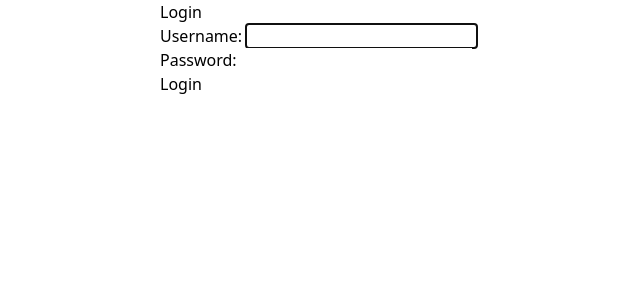
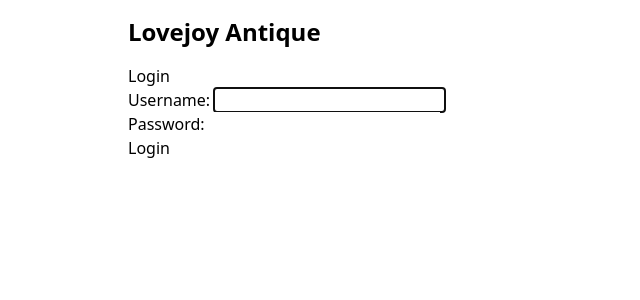
Before and after one commit to aurora-dot/Lovejoys-Antique-Evaluation, a Django app: page /accounts/login/ in a window 1280 px wide. Shown: the top 300 px of the page, without its empty margins (0-640 px from the left). Run offline with Django 3.2, Linux system fonts and the light colour scheme; style sheets or scripts are compiled from the project's sources; parts of the project's set-up code (start-up, migrations or seed data) failed here and were passed over; some libraries are stand-ins or nearby versions.

Commit message:
Fix signup and base template

```diff
--- a/accounts/templates/accounts/signup.html
+++ b/accounts/templates/accounts/signup.html
@@ -12,4 +12,4 @@
         {{ form|crispy }}
         <button type="submit">Sign up</button>
     </form>
-c
+{% endblock content %}
--- a/app/templates/app/index.html
+++ b/app/templates/app/index.html
@@ -4,8 +4,6 @@
 {% block title %}Home{% endblock title %}
 
 {% block content %}
-    <body>
-        <h1 class="text-2xl"> Welcome! <h1>
-        <p> Placeholder text </p>
-    </body>
+    <h1 class="text-2xl"> Welcome! <h1>
+    <p> Placeholder text </p>
 {% endblock content %}
--- a/global_templates/base.html
+++ b/global_templates/base.html
@@ -8,10 +8,15 @@
 
     <body class="flex flex-col min-h-screen">
         <nav>
+            <div class="max-w-5xl mx-auto">
+                <div class="relative flex items-center h-16">
+                    <p class="block text-2xl font-extrabold"><a href="/">Lovejoy Antique</a></p>
+                </div>
+            </div>
         </nav>
 
         <main class="flex-grow">
-            <div class="max-w-5xl mx-auto px-2 sm:px-6 lg:px-8">
+            <div class="max-w-5xl mx-auto">
                 {% block content %}
                 {% endblock content %}
             </div>
```
Also changed, not shown: accounts/templates/accounts/login.html (line endings or trailing spaces).
